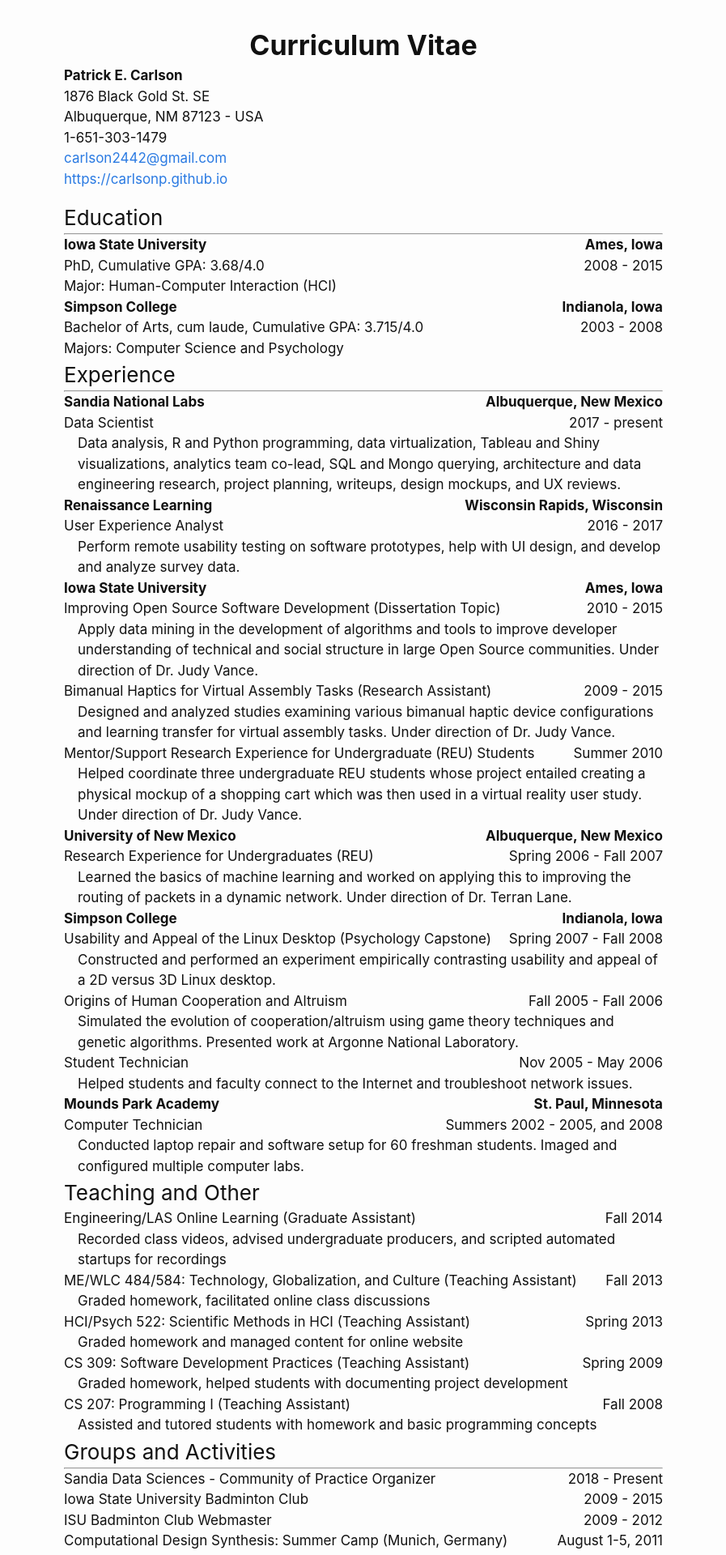
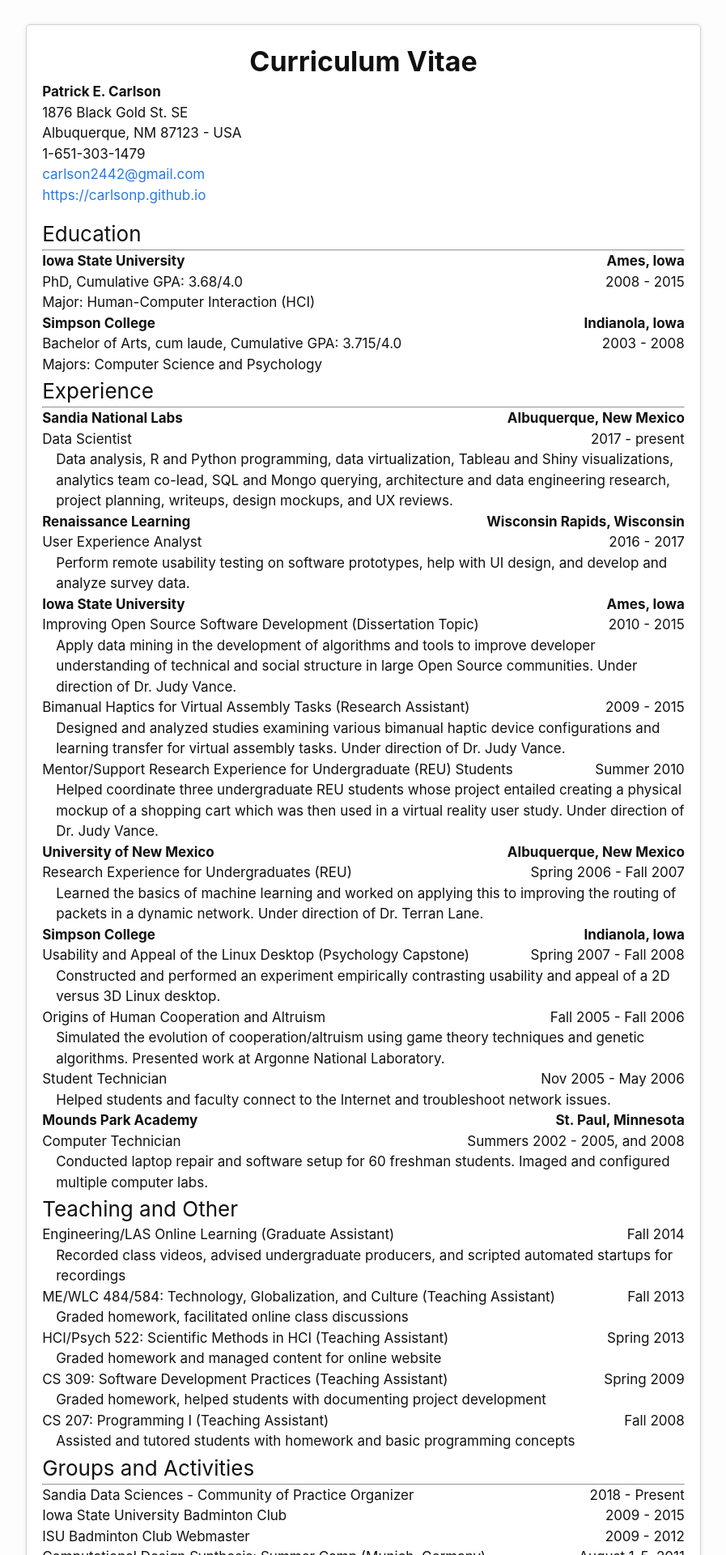
Before and after one commit to carlsonp/carlsonp.github.io, a Jekyll site: the page built from cv.md, in a window 1280 px wide. Shown: the top 1920 px of the page at 81% size, without its empty margins (191-1088 px from the left). Built offline with Jekyll 4.4.1, drawn with Linux system fonts in a browser that asks for light colours.

Commit message:
make print preview work in various browsers

```diff
--- a/_includes/papers.html
+++ b/_includes/papers.html
@@ -1,6 +1,6 @@
 {% assign papers = site.data.papers | sort:"year" | reverse %}
 {%- for paper in papers -%}
-
+  <div class="pub-poster">
   {% comment %}
     The include.resume flag and the below logic limits the posters displayed.
   {% endcomment %}
@@ -16,7 +16,7 @@
     &nbsp;{{ paper.title }}.
 
     {%- if paper.url -%}
-        &nbsp;In [{{ paper.container-title }}]({{ paper.url }}),
+        &nbsp;In <a target="_blank" rel="noopener" href="{{ paper.url }}">{{ paper.container-title }}</a>,
     {%- else -%}
         &nbsp;In {{ paper.container-title }},
     {%- endif -%}
@@ -29,6 +29,7 @@
     {%- endif -%}
 
     {% if include.cv == "true" %} <b>({{ paper.type }})</b>{% endif %}
-  <br>
+  </div>
+  <div><br /></div>
   {% endif %}
 {%- endfor -%}
--- a/_includes/posters.html
+++ b/_includes/posters.html
@@ -1,6 +1,6 @@
 {% assign posters = site.data.posters | sort:"year" | reverse %}
 {%- for poster in posters -%}
-
+  <div class="pub-poster">
   {% comment %}
     The include.resume flag and the below logic limits the posters displayed.
   {% endcomment %}
@@ -16,7 +16,7 @@
     &nbsp;({{ poster.year }}, {{ poster.month }}).
 
     {%- if poster.url -%}
-        [&nbsp;{{ poster.title }}]({{ poster.url | relative_url }}).
+        &nbsp;<a target="_blank" rel="noopener" href="{{ poster.url | relative_url }}">{{ poster.title }}</a>.
     {%- else -%}
         &nbsp;{{ poster.title }}.
     {%- endif -%}
@@ -26,6 +26,7 @@
     {%- if poster.award -%}
         &nbsp;<b>{{ poster.award }}</b>.
     {%- endif -%}
-  <br>
+  </div>
+  <div><br /></div>
   {% endif %}
 {%- endfor -%}
--- a/_layouts/resume-cv.html
+++ b/_layouts/resume-cv.html
@@ -4,13 +4,9 @@
   {%- include head.html -%}
 
   <body>
-
-    <main class="page-content" aria-label="Content">
-      <div class="wrapper">
+    <div class="page">
         {{ content }}
-      </div>
-    </main>
-
+    </div>
   </body>
 
 </html>
--- a/_sass/minima/_layout.scss
+++ b/_sass/minima/_layout.scss
@@ -268,6 +268,41 @@
   margin-left: 1em;
  }
 
+.page {
+  width: 210mm;
+  min-height: 297mm;
+  padding: 5mm;
+  margin: 8mm auto;
+  border: 1px #D3D3D3 solid;
+  border-radius: 5px;
+  background: white;
+  box-shadow: 0 0 5px rgba(0, 0, 0, 0.1);
+}
+
+// https://css-tricks.com/almanac/properties/p/page-break/
+@media print {
+  .page {
+      margin: 0;
+      border: initial;
+      border-radius: initial;
+      box-shadow: initial;
+      background: initial;
+      display: block;
+  }
+  .heading-title {
+    page-break-after: avoid;
+  }
+  .resume-place {
+    page-break-after: avoid;
+  }
+  .pub-poster {
+    page-break-inside: avoid;
+  }
+  .resume-indent {
+    page-break-inside: avoid;
+  }
+}
+
 /**
  * Posts
  */
```
